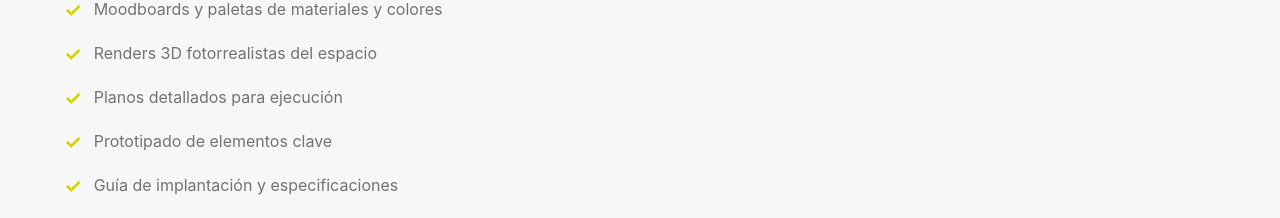
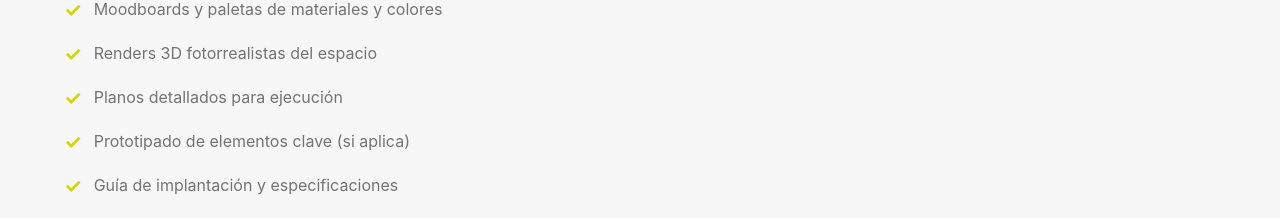
Before and after one commit to juanmigonzalez40-hub/de-logica-spaces, a React (Vite) app: page /servicios/diseno in a window 1280 px wide. Shown: the part 1540-1758 px from the top of the page. Built offline with nearby package versions, Linux system fonts and the light colour scheme; the HTML template or start-up script is replaced by a standard one.

Commit message:
Fix: Add "(si aplica)" to prototyping

```diff
--- a/src/pages/ServicioDiseno.tsx
+++ b/src/pages/ServicioDiseno.tsx
@@ -7,7 +7,7 @@ const deliverables = [
   "Moodboards y paletas de materiales y colores",
   "Renders 3D fotorrealistas del espacio",
   "Planos detallados para ejecución",
-  "Prototipado de elementos clave",
+  "Prototipado de elementos clave (si aplica)",
   "Guía de implantación y especificaciones",
 ];
 
```
